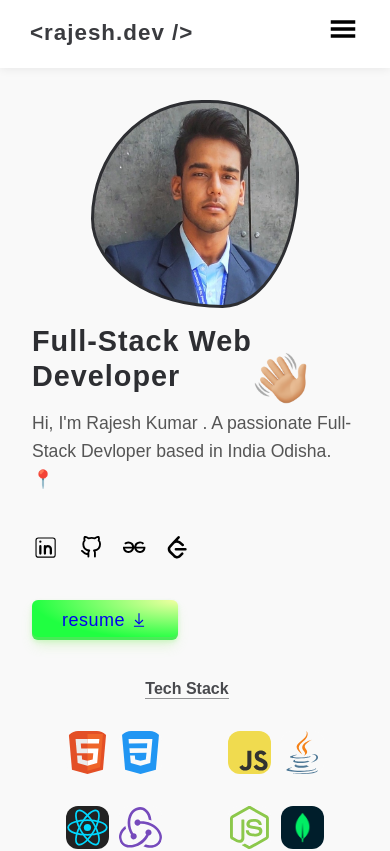
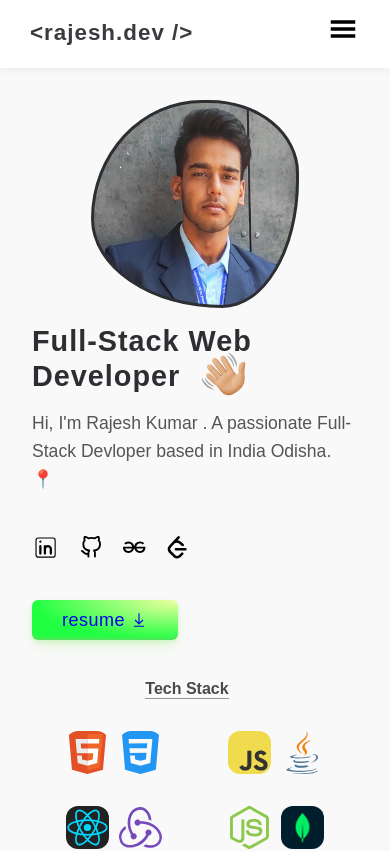
Before and after one commit to rajesh3815/porfolio, a React (Create React App) app: page / in a window 390 px wide. Shown: the top 851 px of the page. Built offline with nearby package versions, Linux system fonts and the light colour scheme.

Commit message:
ui update

```diff
--- a/src/App.jsx
+++ b/src/App.jsx
@@ -1,17 +1,20 @@
-import React from "react";
+import React, { Suspense, lazy } from "react";
 
 import Home from "./pages/home/Home";
 import AboutMe from "./pages/aboutme/AboutMe";
-import Project from "./pages/project/Project";
+// import Project from "./pages/project/Project";
 import ContactMe from "./pages/contactme/ContactMe";
 import Navbar from "./components/navbar/Navbar";
+const Project = lazy(() => import("./pages/project/Project.jsx"));
 const App = () => {
   return (
     <div className="app">
       <Navbar />
       <Home />
       <AboutMe />
-      <Project />
+      <Suspense fallback={<div>Loading...</div>}>
+        <Project />
+      </Suspense>
       <ContactMe />
     </div>
   );
--- a/src/pages/home/Home.jsx
+++ b/src/pages/home/Home.jsx
@@ -27,13 +27,14 @@ const Home = () => {
             <p className={Styles.content__hero__left__desc}>
               Full-Stack Web Developer
             </p>
-            <img src={waving} alt="" />
+            <img src={waving} className={Styles.imgMedia} alt="" />
             <p className={Styles.content__hero__left__about}>
               Hi, I'm Rajesh Kumar . A passionate Full-Stack Devloper based in
               India Odisha. 📍
             </p>
             <span className={Styles.spansLogo}>
-              <a style={{fontSize:"1.7rem"}}
+              <a
+                style={{ fontSize: "1.7rem" }}
                 href="https://www.linkedin.com/in/rajesh111/"
                 target="_blank"
                 rel="noreferrer"
@@ -62,7 +63,6 @@ const Home = () => {
               >
                 <SiLeetcode />
               </a>
-
             </span>
           </div>
           <div className={Styles.content__hero__img}></div>
@@ -74,7 +74,7 @@ const Home = () => {
               display: "flex",
               alignItems: "center",
               gap: "5px",
-              letterSpacing:".5px"
+              letterSpacing: ".5px",
             }}
             href={resume}
             target="_blank"
--- a/src/pages/home/Home.module.css
+++ b/src/pages/home/Home.module.css
@@ -81,7 +81,8 @@
     color: black;
     font-size: 1.4rem;
 }
-.spansLogo a:hover{
+
+.spansLogo a:hover {
     color: #15f006;
 }
 
@@ -145,7 +146,7 @@ button a:hover {
 
     .content__hero {
         flex-direction: column-reverse;
-         width: 100%;
+        width: 100%;
     }
 
     .content__hero__left {
@@ -165,29 +166,37 @@ button a:hover {
 
     .content__hero__left img {
         top: 2.7rem;
-        right: 3.2rem;
+        right: 7rem;
+        width: 2.8rem;
+        height: 2.8rem;
 
     }
-    .spansLogo{
+
+    .spansLogo {
         margin-bottom: 2rem;
     }
-    .skills{
+
+    .skills {
         flex-direction: column;
 
     }
-    .skills p{
+
+    .skills p {
         border-right: none;
         border-bottom: 0.5px solid rgba(45, 46, 50, .5);
         padding-right: 0;
     }
-    .skillsLogo{
+
+    .skillsLogo {
         gap: 2rem;
-        justify-content:space-evenly;
+        justify-content: space-evenly;
     }
-    .content__hero__img{
+
+    .content__hero__img {
         width: 13rem;
         height: 13rem;
     }
+
     .content__hero__left__desc {
         font-size: 1.8rem;
     }
```
Also changed, not shown: public/llll.png (deleted), 1 other file (tests, documents, lock files or other folders).
